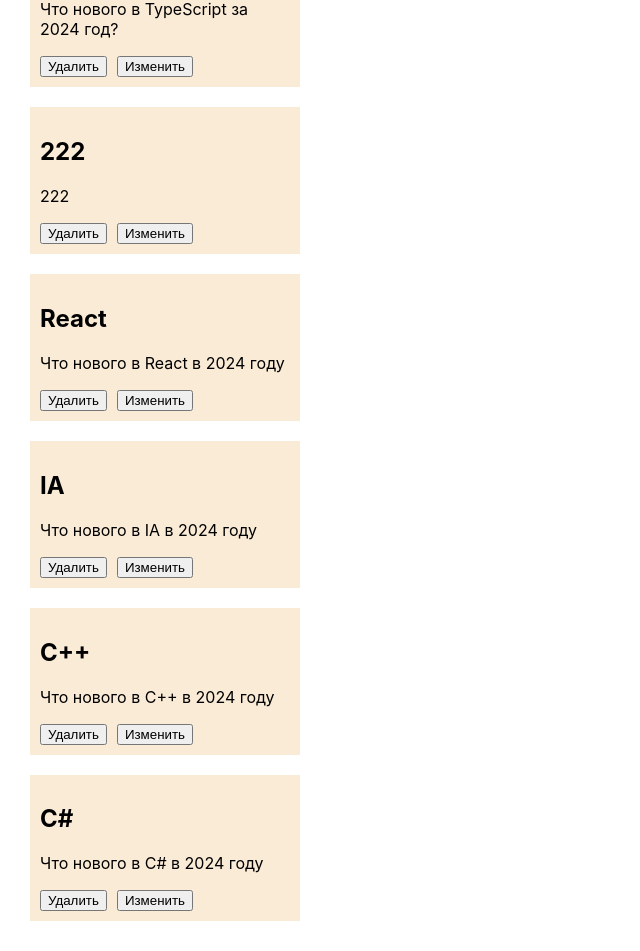
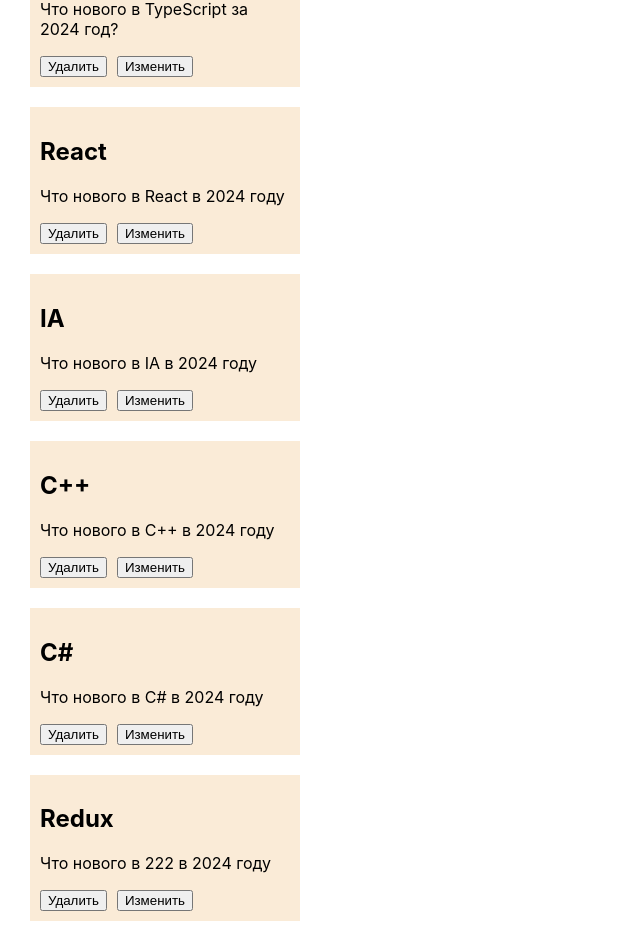
Before and after one commit to MonaMag/react-rtk-query, a React (Create React App) app: page / in a window 1280 px wide. Shown: the part 692-1643 px from the top of the page, without its empty margins (0-640 px from the left). Built offline with nearby package versions, Linux system fonts and the light colour scheme; data requests are answered from the project's data file.

Commit message:
delete article added

```diff
--- a/db.json
+++ b/db.json
@@ -21,11 +21,6 @@
       "subtitle": "Что нового в TypeScript за 2024 год?"
     },
     {
-      "id": "f0e3",
-      "title": "222",
-      "subtitle": "222"
-    },
-    {
       "id": "6380",
       "title": "React",
       "subtitle": "Что нового в React в 2024 году"
@@ -44,6 +39,11 @@
       "id": "92b1",
       "title": "C#",
       "subtitle": "Что нового в C# в 2024 году"
+    },
+    {
+      "id": "eadf",
+      "title": "Redux",
+      "subtitle": "Что нового в 222 в 2024 году"
     }
   ]
 }
--- a/src/App.tsx
+++ b/src/App.tsx
@@ -6,6 +6,7 @@
 function App() {
   const { data = [], isLoading, error } = useGetArticlesQuery();
 
+  console.log("data", data);
   if (error) {
     return <p>Ошибка при загрузке статей</p>;
   }
--- a/src/entities/Article/api/articlesApi.ts
+++ b/src/entities/Article/api/articlesApi.ts
@@ -30,6 +30,13 @@
       }),
       invalidatesTags: ["Articles"],
     }),
+    removeArticle: builder.mutation<IArticle, IArticle>({
+      query: (article) => ({
+        url: `articles/${article.id}`,
+        method: "DELETE",
+      }),
+      invalidatesTags: ["Articles"],
+    }),
   }),
 });
 
@@ -37,4 +44,5 @@
   useGetArticlesQuery,
   useCreateArticleMutation,
   useUpdateArticleMutation,
+  useRemoveArticleMutation,
 } = articlesApi;
--- a/src/entities/Article/ui/ArticleItem.tsx
+++ b/src/entities/Article/ui/ArticleItem.tsx
@@ -1,21 +1,41 @@
-import React from "react";
+import React, { FC } from "react";
 import { IArticle } from "../model/types/types";
 import cls from "./ArticlesList.module.css";
 
 interface ArticleItemProps {
   article: IArticle;
   update: (article: IArticle) => void;
+  remove: (article: IArticle) => void;
 }
 
-export const ArticleItem = ({ article, update }: ArticleItemProps) => {
+export const ArticleItem: FC<ArticleItemProps> = ({
+  article,
+  update,
+  remove,
+}) => {
+  const handleUpdateArticle = (event: React.MouseEvent) => {
+    event?.stopPropagation();
+    const title = prompt() || "";
+    update({ ...article, title: title });
+  };
+
+  const handleRemoveArticle = (event: React.MouseEvent) => {
+    event?.stopPropagation();
+    remove(article);
+  };
+
   return (
     <div className={cls.content}>
       <div className={cls.card}>
         <h2>{article.title}</h2>
         <p>{article.subtitle}</p>
         <div className={cls.actionBtn}>
-          <button className={cls.button}>Удалить</button>
-          <button className={cls.button}>Изменить</button>
+          <button className={cls.button} onClick={handleRemoveArticle}>
+            Удалить
+          </button>
+          <button className={cls.button} onClick={handleUpdateArticle}>
+            Изменить
+          </button>
         </div>
       </div>
     </div>
--- a/src/entities/Article/ui/ArticlesList.tsx
+++ b/src/entities/Article/ui/ArticlesList.tsx
@@ -4,6 +4,7 @@
 import { IArticle } from "../model/types/types";
 import {
   useCreateArticleMutation,
+  useRemoveArticleMutation,
   useUpdateArticleMutation,
 } from "../api/articlesApi";
 
@@ -20,6 +21,7 @@
 
   const [createArticle, {}] = useCreateArticleMutation();
   const [updateArticle, {}] = useUpdateArticleMutation();
+  const [removeArticle, {}] = useRemoveArticleMutation();
 
   if (!isLoading && !articles.length) {
     return <div>Статьи не найдены</div>;
@@ -44,10 +46,14 @@
         <button onClick={handleCreatePost}>Добавить статью</button>
       </div>
       <div className={cls.articleList}>
-        {articles &&
-          articles.map((item) => (
-            <ArticleItem article={item} key={item.id} update={updateArticle} />
-          ))}
+        {articles.map((item) => (
+          <ArticleItem
+            article={item}
+            key={item.id}
+            update={updateArticle}
+            remove={removeArticle}
+          />
+        ))}
       </div>
     </div>
   );
```
